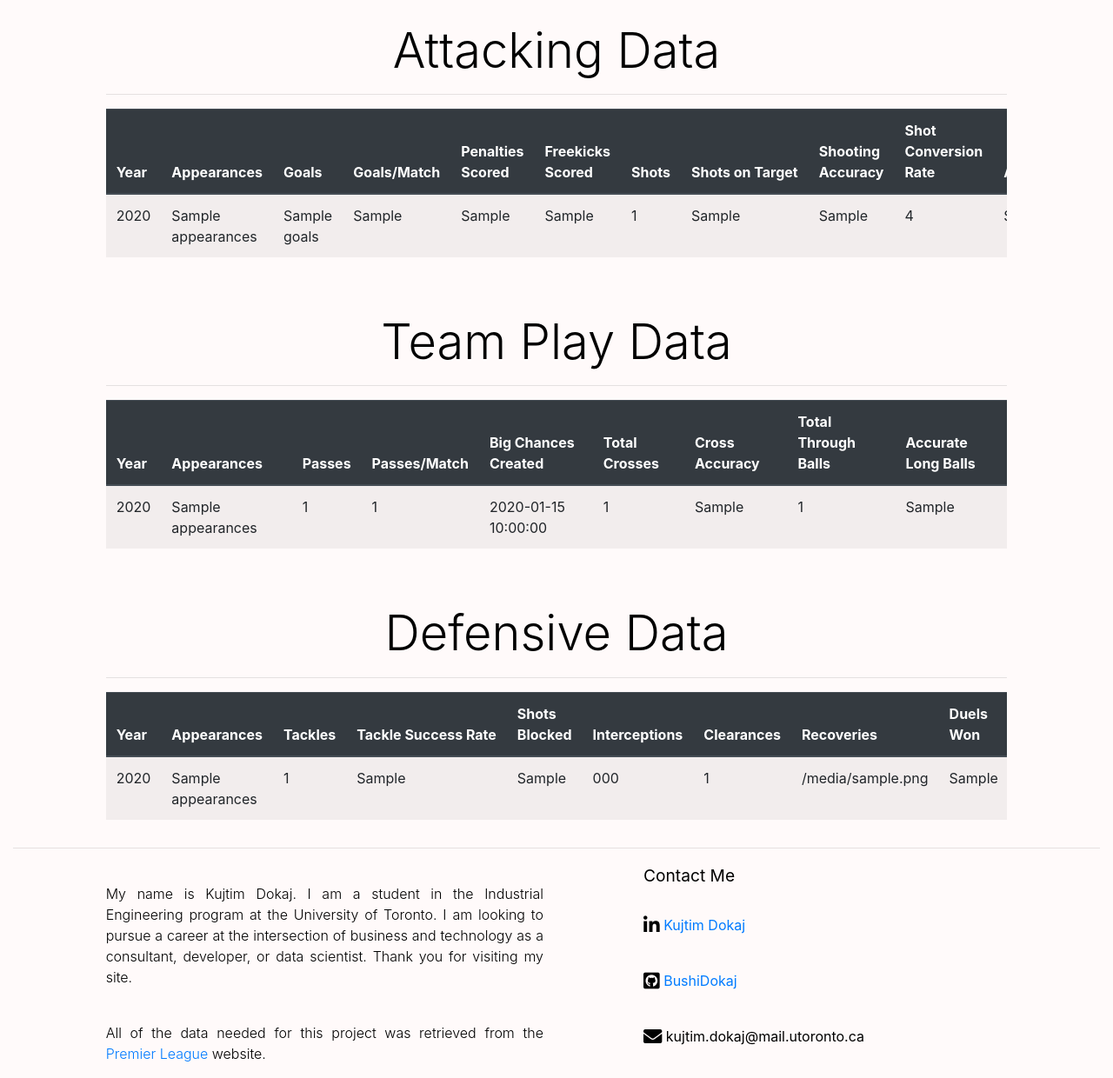
After one commit to BushiDokaj/eplmidfielders, a Flask app: template app/templates/profile.html in a window 1280 px wide. The commit adds this page. Shown: the part 589-1829 px from the top of the page at 87% size. Run offline with Flask 2, Linux system fonts and the light colour scheme; the template is opened without the code that fills it: most values are stand-ins (such as "Sample title", 1, 10 or a date in 2020); some libraries are stand-ins or nearby versions.

Commit message:
major work on profiles page

```diff
--- a/app/routes.py
+++ b/app/routes.py
@@ -1,8 +1,48 @@
 from app import app
 from flask import render_template, request, jsonify, make_response, redirect, url_for, session
 import pandas as pd
+import json
+
+player_prof = None
+with open('app\player_profiles.json', 'r', encoding='utf-8') as prof_file:
+    player_prof = json.load(prof_file)
 
 @app.route('/', methods=["GET"])
 @app.route('/home', methods=["GET"])
 def home():
     return render_template('home.html')
+
+@app.route('/profile/<player>', methods=["GET"])
+def profile(player):
+
+    title = player_prof[player][0]
+    accolades = player_prof[player][1]
+    quote = player_prof[player][2]
+    file = player_prof[player][3]
+
+    img = 'images/' + player.split('_')[0] + '_profile.jpg'
+
+    player_data = pd.read_csv('player_data/'+file)
+
+    appearances = sum(player_data['appearances'])
+    wins = sum(player_data['wins'])
+    losses = sum(player_data['losses'])
+
+    attack_data = player_data.loc[:,('appearances', 'goals', 'goals_per_game', 'att_pen_goal', 'att_freekick_goal', 'total_scoring_att',
+                                'ontarget_scoring_att', 'goal_assist', 'year')]
+    attack_data['shooting_accuracy'] = 100*(attack_data.loc[:,('ontarget_scoring_att')].divide(attack_data.loc[:,('total_scoring_att')]))
+    attack_data['conversion_rate'] = 100*(attack_data.loc[:,('goals')].divide(attack_data.loc[:,('total_scoring_att')]))
+    attack_data['assists_per_match'] = attack_data.loc[:,('goal_assist')].divide(player_data.loc[:,('appearances')])
+    attack_data['goal_contributions'] = attack_data.loc[:,('goals')].add(attack_data.loc[:,('goal_assist')])
+    attack_data['gc_per_match'] = attack_data.loc[:,('goal_contributions')].divide(player_data.loc[:,('appearances')])
+
+    team_play_data = player_data.loc[:,('appearances', 'total_pass', 'total_pass_per_game', 'big_chance_created', 'total_cross', 'cross_accuracy',
+                                    'total_through_ball', 'accurate_long_balls', 'year')]
+
+    defensive_data = player_data.loc[:,('appearances', 'total_tackle', 'tackle_success', 'blocked_scoring_att', 'interception', 'total_clearance', 'ball_recovery',
+                                    'duel_won', 'duel_lost', 'won_contest', 'aerial_won', 'aerial_lost', 'error_lead_to_goal', 'year')]
+
+
+    return render_template('profile.html', title=title, accolades=accolades, quote=quote[0], said_it=quote[1],
+                            img=img, appearances=appearances, wins=wins, losses=losses, attack_data=attack_data.to_dict('record'),
+                            team_play_data=team_play_data.to_dict('record'), defensive_data=defensive_data.to_dict('record'))
--- a/app/static/styles/main.css
+++ b/app/static/styles/main.css
@@ -2,10 +2,15 @@
     box-shadow: 0px 12px 10px -5px rgba(0,0,0,.5);
 }
 
-
 .zoom:hover {
     transform: scale(1.15);
     transition-duration: 0.8s;
+}
+
+.profile {
+    margin: auto;
+    width: 400px;
+    height: 300px;
 }
 
 .card {
--- a/app/templates/base.html
+++ b/app/templates/base.html
@@ -13,20 +13,20 @@
 </head>
 <body>
     <nav class="navbar navbar-expand-md fixed-top">
-        <a class="navbar-brand" href="home">
-            <img id="logo" src="static/images/epl_logo.jpg" alt="logo" class="img-fluid">
+        <a class="navbar-brand" href="{{ url_for('home') }}">
+            <img id="logo" src="{{ url_for('static', filename='images/epl_logo.jpg') }}" alt="logo" class="img-fluid">
         </a>
         <ul class="navbar-nav">
-            <li class="nav-item"><a class="nav-link" href="home"><i class="fas fa-home"></i> Home</a></li>
+            <li class="nav-item"><a class="nav-link" href="{{ url_for('home') }}"><i class="fas fa-home"></i> Home</a></li>
             <li class="nav-item dropdown">
-                <a class="nav-link dropdown-toggle" href="#" id="navbardrop" data-toggle="dropdown"><i class="fas fa-user"></i> Player Profile</a>
+                <a class="nav-link dropdown-toggle" href="#" id="navbardrop" data-toggle="dropdown"><i class="far fa-address-card"></i> Player Profile</a>
                 <div class="dropdown-menu">
-                    <a class="dropdown-item" href="#frank_lampard">Frank Lampard</a>
-                    <a class="dropdown-item" href="#steven_gerrard">Steven Gerrard</a>
-                    <a class="dropdown-item" href="#paul_scholes">Paul Scholes</a>
-                    <a class="dropdown-item" href="#ngolo_kante">N'Golo Kanté</a>
-                    <a class="dropdown-item" href="#yaya_toure">Yaya Touré</a>
-                    <a class="dropdown-item" href="#xabi_alonso">Xabi Alonso</a>
+                    <a class="dropdown-item" href="{{ url_for('profile', player='frank_lampard') }}">Frank Lampard</a>
+                    <a class="dropdown-item" href="{{ url_for('profile', player='steven_gerrard') }}">Steven Gerrard</a>
+                    <a class="dropdown-item" href="{{ url_for('profile', player='paul_scholes') }}">Paul Scholes</a>
+                    <a class="dropdown-item" href="{{ url_for('profile', player='ngolo_kante') }}">N'Golo Kanté</a>
+                    <a class="dropdown-item" href="{{ url_for('profile', player='yaya_toure') }}">Yaya Touré</a>
+                    <a class="dropdown-item" href="{{ url_for('profile', player='xabi_alonso') }}">Xabi Alonso</a>
                 </div>
             </li>
             <li class="nav-item"><a class="nav-link" href="#statistical_comparison"><i class="fas fa-chart-line"></i> Statistical Analysis</a></li>
--- /dev/null
+++ b/app/templates/profile.html
@@ -0,0 +1,172 @@
+{% extends 'base.html' %}
+{% block content %}
+<div class="container-fluid">
+    <div class="row">
+        <div class="col-lg-1"></div>
+        <div class="col-lg-10">
+            <div class="jumbotron shadow">
+                <div class="row">
+                    <div class="col-lg-5">
+                        <img class="img-fluid rounded shadow profile" src="{{ url_for('static', filename=img) }}">
+                    </div>
+                    <div class="col-lg-7">
+                        <h1 class="display-3 text-center">{{title}}</h1>
+                        <p class="font-weight-light text-center">Appearances: {{appearances}} | Wins: {{wins}} | Losses: {{losses}}</p>
+                        <p class="font-weight-light text-center">{{accolades}}</p>
+                        <blockquote class="blockquote text-center">
+                            <p class="mb-0 small">"{{quote}}"</p>
+                            <footer class="blockquote-footer"><cite title="Source Title">{{said_it}}</cite></footer>
+                        </blockquote>
+                    </div>
+                </div>
+            </div>
+        </div>
+        <div class="col-lg-1"></div>
+    </div>
+    <br>
+    <div class="row">
+        <div class="col-lg-1"></div>
+        <div class="col-lg-10">
+            <h1 class="text-center display-4">Attacking Data</h1>
+            <hr>
+            <div class="table-responsive">
+                <table class="table table-striped table-hover">
+                    <thead class="thead-dark">
+                        <tr>
+                            <th>Year</th>
+                            <th>Appearances</th>
+                            <th>Goals</th>
+                            <th>Goals/Match</th>
+                            <th>Penalties Scored</th>
+                            <th>Freekicks Scored</th>
+                            <th>Shots</th>
+                            <th nowrap>Shots on Target</th>
+                            <th>Shooting Accuracy</th>
+                            <th>Shot Conversion Rate</th>
+                            <th>Assists</th>
+                            <th>Assists/Match</th>
+                            <th>Goal Contributions</th>
+                            <th>Goal Contributions/Match</th>
+                        </tr>
+                    </thead>
+                    <tbody>
+                        {% for row in attack_data %}
+                        <tr>
+                            <td>{{row.year}}</td>
+                            <td>{{row.appearances}}</td>
+                            <td>{{row.goals}}</td>
+                            <td>{{row.goals_per_game}}</td>
+                            <td>{{row.att_pen_goal}}</td>
+                            <td>{{row.att_freekick_goal}}</td>
+                            <td>{{row.total_scoring_att}}</td>
+                            <td>{{row.ontarget_scoring_att}}</td>
+                            <td>{{row.shooting_accuracy}}</td>
+                            <td>{{row.conversion_rate}}</td>
+                            <td>{{row.goal_assist}}</td>
+                            <td>{{row.assists_per_match}}</td>
+                            <td>{{row.goal_contributions}}</td>
+                            <td>{{row.gc_per_match}}</td>
+                        </tr>
+                        {% endfor %}
+                    </tbody>
+                </table>
+            </div>
+        </div>
+        <div class="col-lg-1"></div>
+    </div>
+    <br>
+    <br>
+    <div class="row">
+        <div class="col-lg-1"></div>
+        <div class="col-lg-10">
+            <h1 class="display-4 text-center">Team Play Data</h1>
+            <hr>
+            <div class="table-responsive">
+                <table class="table table-striped table-hover">
+                    <thead class="thead-dark">
+                        <tr>
+                            <th>Year</th>
+                            <th>Appearances</th>
+                            <th>Passes</th>
+                            <th>Passes/Match</th>
+                            <th>Big Chances Created</th>
+                            <th>Total Crosses</th>
+                            <th>Cross Accuracy</th>
+                            <th>Total Through Balls</th>
+                            <th>Accurate Long Balls</th>
+                        </tr>
+                    </thead>
+                    <tbody>
+                        {% for row in team_play_data %}
+                        <tr>
+                            <td>{{row.year}}</td>
+                            <td>{{row.appearances}}</td>
+                            <td>{{row.total_pass}}</td>
+                            <td>{{row.total_pass_per_game}}</td>
+                            <td>{{row.big_chance_created}}</td>
+                            <td>{{row.total_cross}}</td>
+                            <td>{{row.cross_accuracy}}</td>
+                            <td>{{row.total_through_ball}}</td>
+                            <td>{{row.accurate_long_balls}}</td>
+                        </tr>
+                        {% endfor %}
+                    </tbody>
+                </table>
+            </div>
+        </div>
+        <div class="col-lg-1"></div>
+    </div>
+    <br>
+    <br>
+    <div class="row">
+        <div class="col-lg-1"></div>
+        <div class="col-lg-10">
+            <h1 class="display-4 text-center">Defensive Data</h1>
+            <hr>
+            <div class="table-responsive">
+                <table class="table table-striped table-hover">
+                    <thead class="thead-dark">
+                        <tr>
+                            <th>Year</th>
+                            <th>Appearances</th>
+                            <th>Tackles</th>
+                            <th nowrap>Tackle Success Rate</th>
+                            <th>Shots Blocked</th>
+                            <th>Interceptions</th>
+                            <th>Clearances</th>
+                            <th>Recoveries</th>
+                            <th>Duels Won</th>
+                            <th>Duels Lost</th>
+                            <th>Successful 50/50s</th>
+                            <th nowrap>Aerial Battles Won</th>
+                            <th nowrap>Aeiral Battles Lost</th>
+                            <th nowrap>Errors Leading to Goals</th>
+                        </tr>
+                    </thead>
+                    <tbody>
+                        {% for row in defensive_data %}
+                        <tr>
+                            <td>{{row.year}}</td>
+                            <td>{{row.appearances}}</td>
+                            <td>{{row.total_tackle}}</td>
+                            <td>{{row.tackle_success}}</td>
+                            <td>{{row.blocked_scoring_att}}</td>
+                            <td>{{row.interception}}</td>
+                            <td>{{row.total_clearance}}</td>
+                            <td>{{row.ball_recovery}}</td>
+                            <td>{{row.duel_won}}</td>
+                            <td>{{row.duel_lost}}</td>
+                            <td>{{row.won_contest}}</td>
+                            <td>{{row.aerial_won}}</td>
+                            <td>{{row.aerial_lost}}</td>
+                            <td>{{row.error_lead_to_goal}}</td>
+                        </tr>
+                        {% endfor %}
+                    </tbody>
+                </table>
+            </div>
+        </div>
+        <div class="col-lg-1"></div>
+    </div>
+</div>
+{% endblock %}
```
Also changed, not shown: app/player_profiles.json (added, +38 -0 lines), app/templates/home.html (+6 -6 lines), data_collection.py (+3 -5 lines), player_data/Frank-Lampard.csv (+21 -21 lines), player_data/Ngolo-Kante.csv (+6 -6 lines), player_data/Paul-Scholes.csv (+20 -20 lines), player_data/Steven-Gerrard.csv (+18 -18 lines), player_data/Xabi-Alonso.csv (+6 -6 lines), player_data/Yaya-Toure.csv (+9 -10 lines), app/static/images/frank_profile.jpg (added), app/static/images/ngolo.jpg, app/static/images/ngolo_profile.jpg (added), app/static/images/paul_profile.jpg (added), app/static/images/steven_profile.jpg (added), 2 more files.
